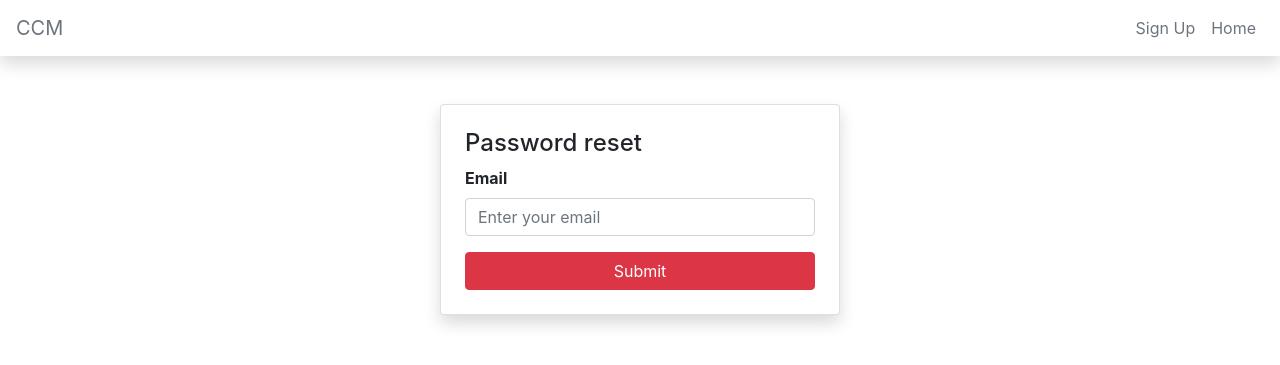
After one commit to ChegeBryan/ccm, a PHP site: page /passwordRecovery/email.php in a window 1280 px wide. The commit adds this page. Shown: the top 365 px of the page. Run offline with PHP 8.4, Linux system fonts and the light colour scheme; data that the repository does not hold is empty.

Commit message:
Add password reset email page

```diff
--- a/advisor/login.php
+++ b/advisor/login.php
@@ -109,6 +109,7 @@ if ($_SERVER["REQUEST_METHOD"] == "POST") {
             <span class="form-text text-danger"><small><?php echo $password_err; ?></small></span>
           </div>
           <button type="submit" class="btn btn-info btn-block">Submit</button>
+          <p class="pt-1">Forgot password? <a href="../passwordRecovery/email.php" class="">Reset</a></p>
         </form>
       </div>
     </div>
--- /dev/null
+++ b/passwordRecovery/email.php
@@ -0,0 +1,43 @@
+<!DOCTYPE html>
+<html lang="en">
+
+  <head>
+    <?php include '../head.php'; ?>
+    <title>Password Reset PHP</title>
+  </head>
+
+  <body>
+
+    <nav class="navbar navbar-expand navbar-light bg-white mb-4 shadow">
+
+      <a class="navbar-brand text-secondary" href="../index.php">CCM</a>
+
+      <ul class="navbar-nav ml-auto">
+        <li class="nav-item">
+          <a class="nav-link text-secondary" href="signup.php">Sign Up</a>
+        </li>
+        <li class="nav-item">
+          <a class="nav-link text-secondary" href="../index.php">Home</a>
+        </li>
+      </ul>
+    </nav>
+
+
+    <div class="container d-flex justify-content-center mt-5">
+      <div class="card p-4 shadow" style="width: 400px;">
+        <h4>Password reset</h4>
+        <form action="<?php echo htmlspecialchars($_SERVER["PHP_SELF"]); ?>" class="needs-validation" method="POST"
+              novalidate>
+          <div class="form-group <?php echo (!empty($email_err)) ? 'has-error' : ''; ?>">
+            <label for="email"><b>Email</b></label>
+            <input type="email" class="form-control" id="email" placeholder="Enter your email" name="email"
+                   value="<?php echo $email; ?>" required>
+            <span class="form-text text-danger"><small><?php echo $email_err; ?></small></span>
+          </div>
+          <button type="submit" class="btn btn-danger btn-block">Submit</button>
+        </form>
+      </div>
+    </div>
+  </body>
+
+</html>
--- a/staff/login.php
+++ b/staff/login.php
@@ -108,6 +108,7 @@ if ($_SERVER["REQUEST_METHOD"] == "POST") {
             <span class="form-text text-danger"><small><?php echo $password_err; ?></small></span>
           </div>
           <button type="submit" class="btn btn-secondary text-white btn-block">Submit</button>
+          <p class="pt-1">Forgot password? <a href="../passwordRecovery/email.php" class="">Reset</a></p>
         </form>
       </div>
     </div>
```
Also changed, not shown: farmer/login.php (+3 -4 lines).
